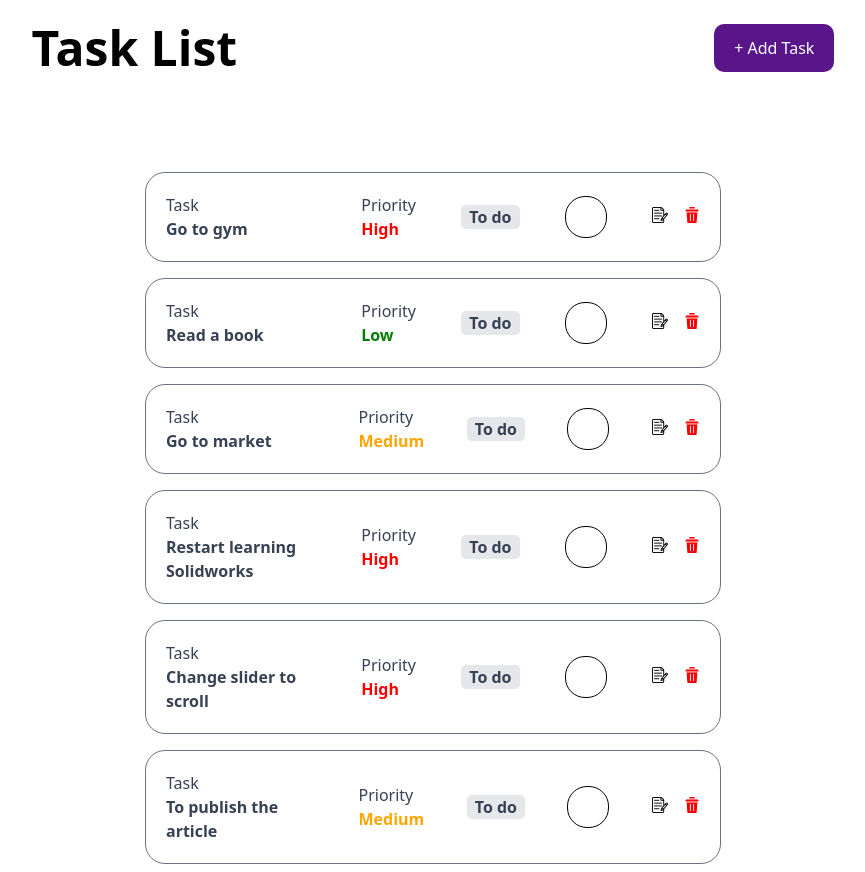
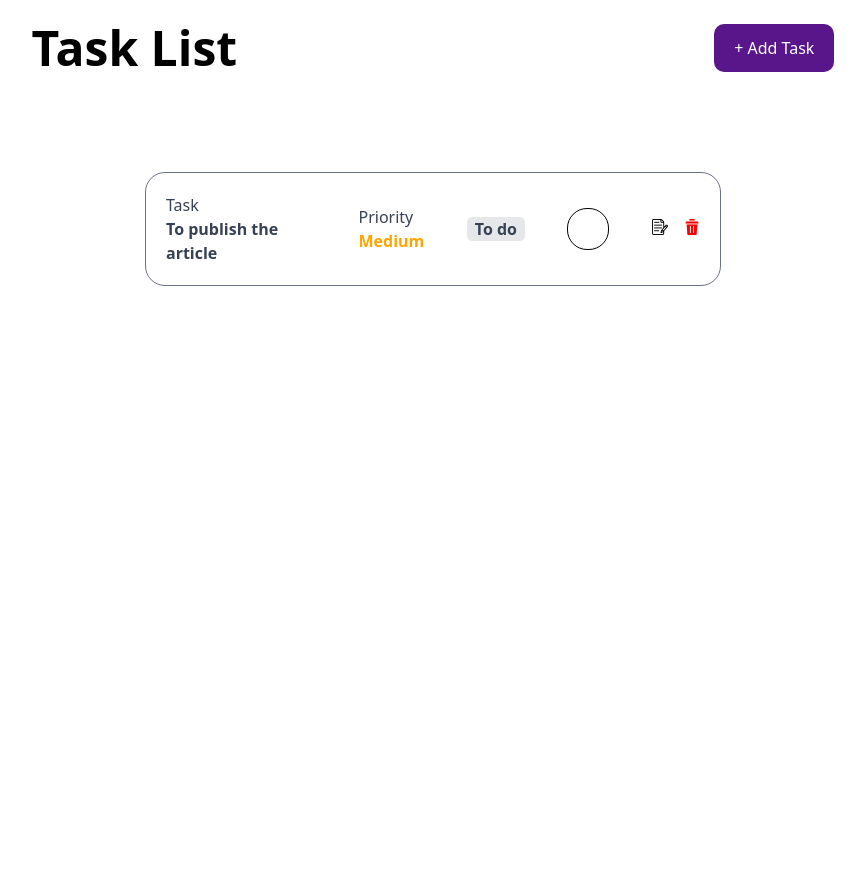
Before and after one commit to ArBa-dev-J/Task_list, a React (Vite) app: page / in a window 1280 px wide. Shown: the whole page, without its empty margins (207-1072 px from the left). After the commit the page ends 800 px from the top, so only its background shows below. Built offline with nearby package versions, Linux system fonts and the light colour scheme; data requests are answered from the project's data file.

Commit message:
fix delete code

```diff
--- a/src/TaskList/Task.jsx
+++ b/src/TaskList/Task.jsx
@@ -12,7 +12,7 @@ function Task({ task, fetchData }) {
                 method: "DELETE",
             };
             const response = await fetch(
-                "http://localhost:3000/tasks" + id,
+                "http://localhost:3000/tasks/" + id,
                 requestOptions
             );
             if (response.ok) {
@@ -48,7 +48,7 @@ function Task({ task, fetchData }) {
                 <button type="button" className=" block font-bold text-gray-700 bg-gray-200 rounded-[5px] pl-2 pr-2">To do</button>
                 <div className="border p-5 rounded-[20px]" />
                 <div>
-                    <button className="pr-4"><img src={editIcon}/></button>
+                    <button className="pr-4"><img src={editIcon} /></button>
                     <button onClick={() => deleteData(task.id)}><img src={deleteIcon} /></button>
                 </div>
             </div>
--- a/src/data/db.json
+++ b/src/data/db.json
@@ -1,40 +1,5 @@
 {
   "tasks": [
-    {
-      "id": "1",
-      "title": "Go to gym",
-      "priority": "High",
-      "status": "To Do",
-      "progress": 0
-    },
-    {
-      "id": "2",
-      "title": "Read a book",
-      "priority": "Low",
-      "status": "Done",
-      "progress": 100
-    },
-    {
-      "id": "3",
-      "title": "Go to market",
-      "priority": "Medium",
-      "status": "In Progress",
-      "progress": 50
-    },
-    {
-      "id": "4",
-      "title": "Restart learning Solidworks",
-      "priority": "High",
-      "status": "To Do",
-      "progress": 0
-    },
-    {
-      "id": "5",
-      "title": "Change slider to scroll",
-      "priority": "High",
-      "status": "Done",
-      "progress": 100
-    },
     {
       "id": "6",
       "title": "To publish the article",
```
